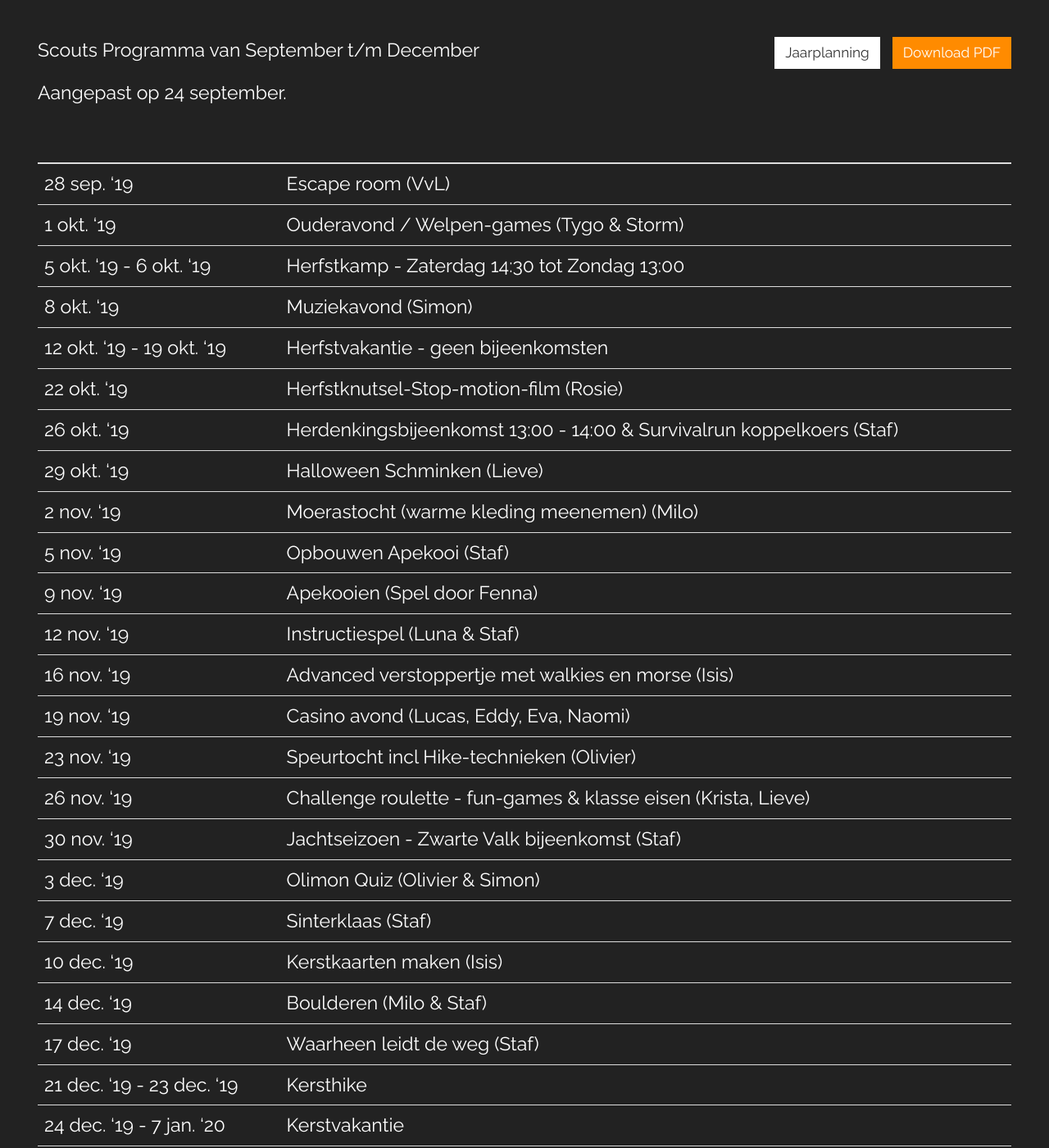
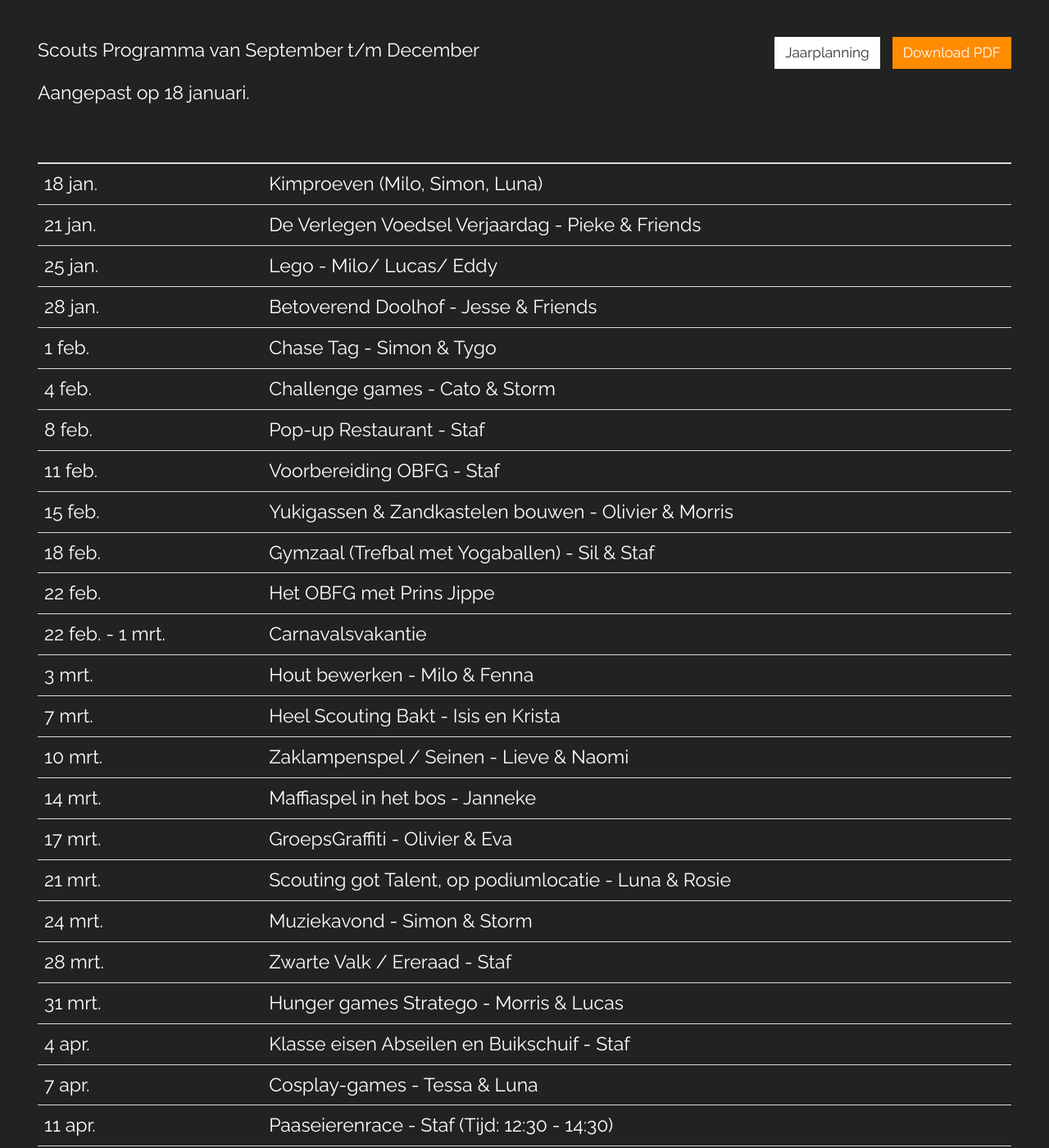
Before and after one commit to nognooitmeegemaakt/website, a Jekyll site: the page built from _agenda/scouts.md, in a window 1280 px wide and 1400 px high, scrolled down 276 px. Shown: the whole window at 82% size. Built offline with Jekyll 4.4.1, drawn with Linux system fonts in a browser that asks for light colours; some web fonts are replaced; some of the changed text lies outside the part shown.

Commit message:
Update scouts.md Agenda through CMS
By Guidon van den Berg (141.101.104.180)

```diff
--- a/_agenda/scouts.md
+++ b/_agenda/scouts.md
@@ -8,39 +8,45 @@ footer: ""
 
 Scouts Programma van September t/m December
 
-Aangepast op 24 september.
+Aangepast op 18 januari.
 
 | | |
 |---|---|
-| 28 sep. '19 | Escape room (VvL) |
-| 1 okt. '19 | Ouderavond / Welpen-games (Tygo & Storm) |
-| 5 okt. '19 - 6 okt. '19 | Herfstkamp - Zaterdag 14:30 tot Zondag 13:00 |
-| 8 okt. '19 | Muziekavond (Simon) |
-| 12 okt. '19 - 19 okt. '19 | Herfstvakantie - geen bijeenkomsten |
-| 22 okt. '19 |  Herfstknutsel-Stop-motion-film (Rosie) |
-| 26 okt. '19 |  Herdenkingsbijeenkomst 13:00 - 14:00  &  Survivalrun koppelkoers (Staf) |
-| 29 okt. '19 |  Halloween Schminken (Lieve) |
-| 2 nov. '19 |  Moerastocht (warme kleding meenemen) (Milo) |
-| 5 nov. '19 | Opbouwen Apekooi (Staf) |
-| 9 nov. '19 | Apekooien (Spel door Fenna)  |
-| 12 nov. '19 | Instructiespel (Luna & Staf) |
-| 16 nov. '19 | Advanced verstoppertje met walkies en morse (Isis)  |
-| 19 nov. '19 | Casino avond (Lucas, Eddy, Eva, Naomi) |
-| 23 nov. '19 | Speurtocht incl Hike-technieken (Olivier) |
-| 26 nov. '19 | Challenge roulette - fun-games & klasse eisen (Krista, Lieve) |
-| 30 nov. '19 | Jachtseizoen - Zwarte Valk bijeenkomst (Staf) |
-| 3 dec. '19 | Olimon Quiz (Olivier & Simon) |
-| 7 dec. '19 | Sinterklaas (Staf) |
-| 10 dec. '19 | Kerstkaarten maken (Isis) |
-| 14 dec. '19 | Boulderen (Milo & Staf) |
-| 17 dec. '19 | Waarheen leidt de weg (Staf) |
-| 21 dec. '19 - 23 dec. '19 | Kersthike |
-| 24 dec. '19 - 7 jan. '20 | Kerstvakantie |
-| 10 jan. '20 | Nieuwjaarsborrel 20:00 - 21:30 |
-| 11 jan. '20 | Programma maken |
-| 14 jan. '20 | Ereraad |
-| 18 jan. '20 | Kimproeven (Milo, Simon, Luna) |
-| 21 jan. '20 |  |
+| 18 jan. | Kimproeven (Milo, Simon, Luna) |
+| 21 jan. | De Verlegen Voedsel Verjaardag - Pieke & Friends |
+| 25 jan. | Lego - Milo/ Lucas/ Eddy |
+| 28 jan. | Betoverend Doolhof - Jesse & Friends |
+| 1 feb. | Chase Tag - Simon & Tygo |
+| 4 feb. | Challenge games - Cato & Storm |
+| 8 feb. | Pop-up Restaurant - Staf  |
+| 11 feb. | Voorbereiding OBFG - Staf |
+| 15 feb. | Yukigassen & Zandkastelen bouwen - Olivier & Morris |
+| 18 feb. | Gymzaal (Trefbal met Yogaballen) - Sil & Staf |
+| 22 feb. | Het OBFG met Prins Jippe |
+| 22 feb. - 1 mrt. | Carnavalsvakantie |
+| 3 mrt. | Hout bewerken - Milo & Fenna |
+| 7 mrt. | Heel Scouting Bakt - Isis en Krista |
+| 10 mrt. | Zaklampenspel / Seinen - Lieve & Naomi |
+| 14 mrt. | Maffiaspel in het bos - Janneke |
+| 17 mrt. | GroepsGraffiti - Olivier & Eva |
+| 21 mrt. | Scouting got Talent, op podiumlocatie - Luna & Rosie |
+| 24 mrt. | Muziekavond - Simon & Storm |
+| 28 mrt. | Zwarte Valk / Ereraad - Staf |
+| 31 mrt. | Hunger games Stratego - Morris & Lucas |
+| 4 apr. | Klasse eisen Abseilen en Buikschuif - Staf |
+| 7 apr. | Cosplay-games - Tessa & Luna |
+| 11 apr. | Paaseierenrace - Staf (Tijd: 12:30 - 14:30) |
+| 14 apr. | EHBO - Staf |
+| 18 apr. | Wie is de Mol? - Master |
+| 21 apr. | Karaoke - Luna & Eva |
+| 25 apr. - 3 mei | Mei vakantie |
+| 25 apr. - 26 apr. | Geen Bijeenkomst i.v.m. Stafweekend |
+| 5 mei | Voorbereiding RSW PL's verplicht - Staf |
+| 9 mei - 10 mei | Voorbereidingsweekend RSW |
+| 21 mei - 23 mei | Regionale Scouting Wedstrijden |
+| 4 jul. | Gezamenlijke afsluiting seizoen (Tijd: 12:30 - 14:30) |
+| 11 jul. - 18 jul. | Zomerkamp |
+| 18 jul. - 29 aug. | Zomervakantie |
 {: .table :}
 
 {{ page.footer }}
```
